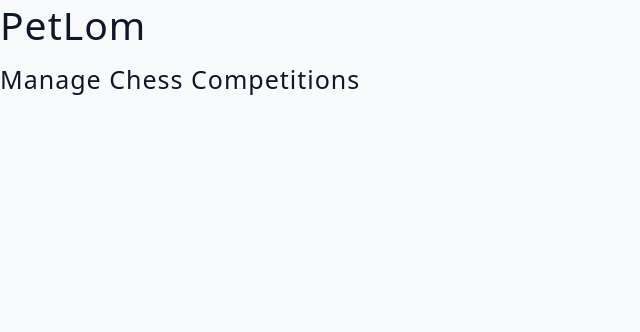
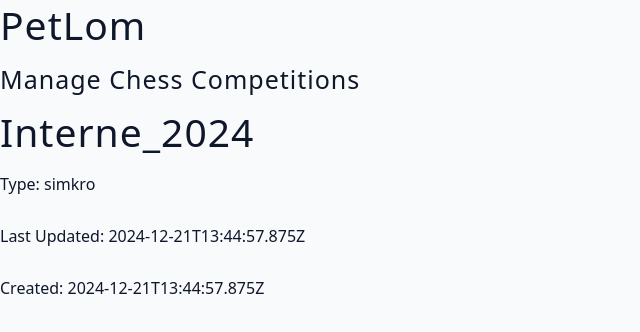
Before and after one commit to PeterLombaers/petlom, a React (Vite) app in the folder frontend/: page / in a window 1280 px wide. Shown: the top 332 px of the page, without its empty margins (0-640 px from the left). Built offline with nearby package versions, Linux system fonts and the light colour scheme.

Commit message:
Add competition type

```diff
--- a/frontend/src/App.tsx
+++ b/frontend/src/App.tsx
@@ -1,8 +1,22 @@
+import { Competition, CompetitionProps } from "./Competition";
+
+const competitions: CompetitionProps[] = [
+  {
+    name: "interne_2024",
+    type: "simkro",
+    created_at: new Date("2024-12-21T13:44:57.875553"),
+    updated_at: new Date("2024-12-21T13:44:57.875670"),
+  },
+];
+
 function App() {
   return (
     <div>
       <h2>PetLom</h2>
       <h4>Manage Chess Competitions</h4>
+      {competitions.map((competition) => {
+        return <Competition {...competition} />;
+      })}
     </div>
   );
 }
--- /dev/null
+++ b/frontend/src/Competition.tsx
@@ -0,0 +1,19 @@
+export type CompetitionProps = {
+  name: string;
+  type: "simkro";
+  created_at: Date;
+  updated_at: Date;
+  matches?: any[];
+};
+
+export function Competition(props: CompetitionProps) {
+  const { name, type, created_at, updated_at } = props;
+  return (
+    <article>
+      <h2>{name}</h2>
+      <p>Type: {type}</p>
+      <p>Last Updated: {updated_at.toISOString()}</p>
+      <p>Created: {created_at.toISOString()}</p>
+    </article>
+  );
+}
```
